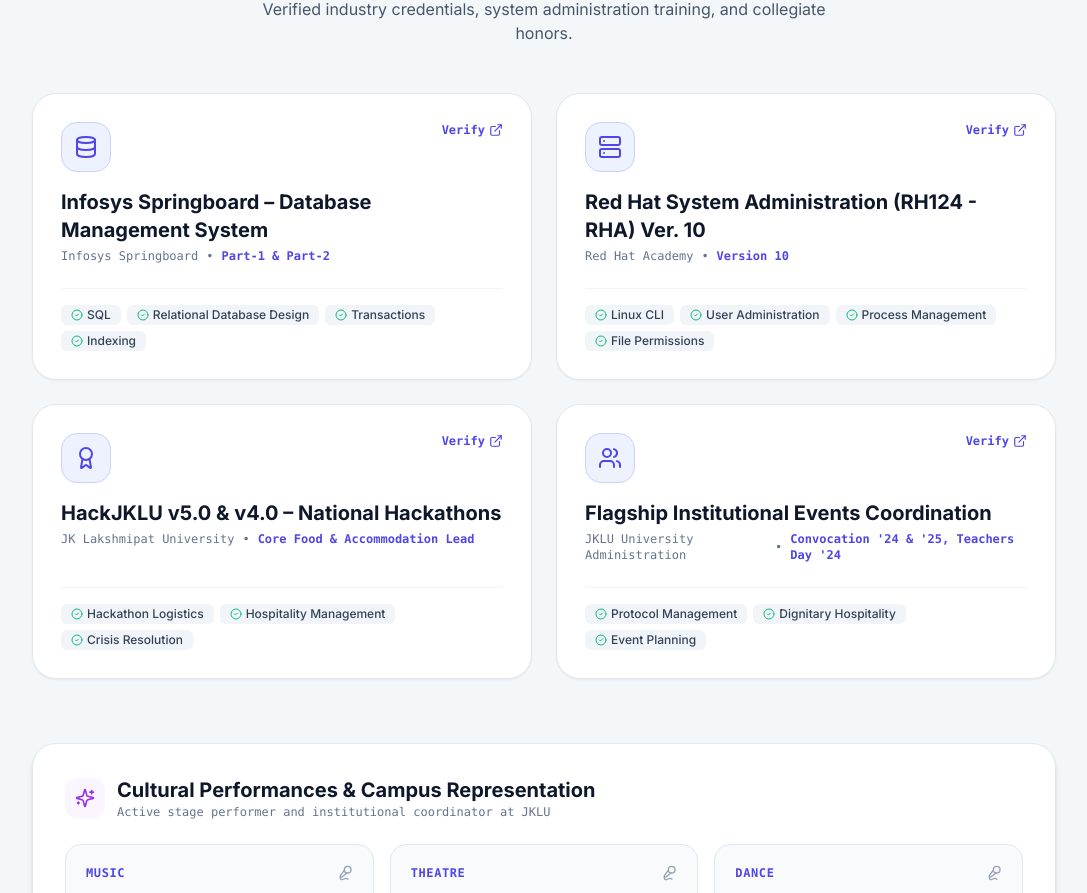
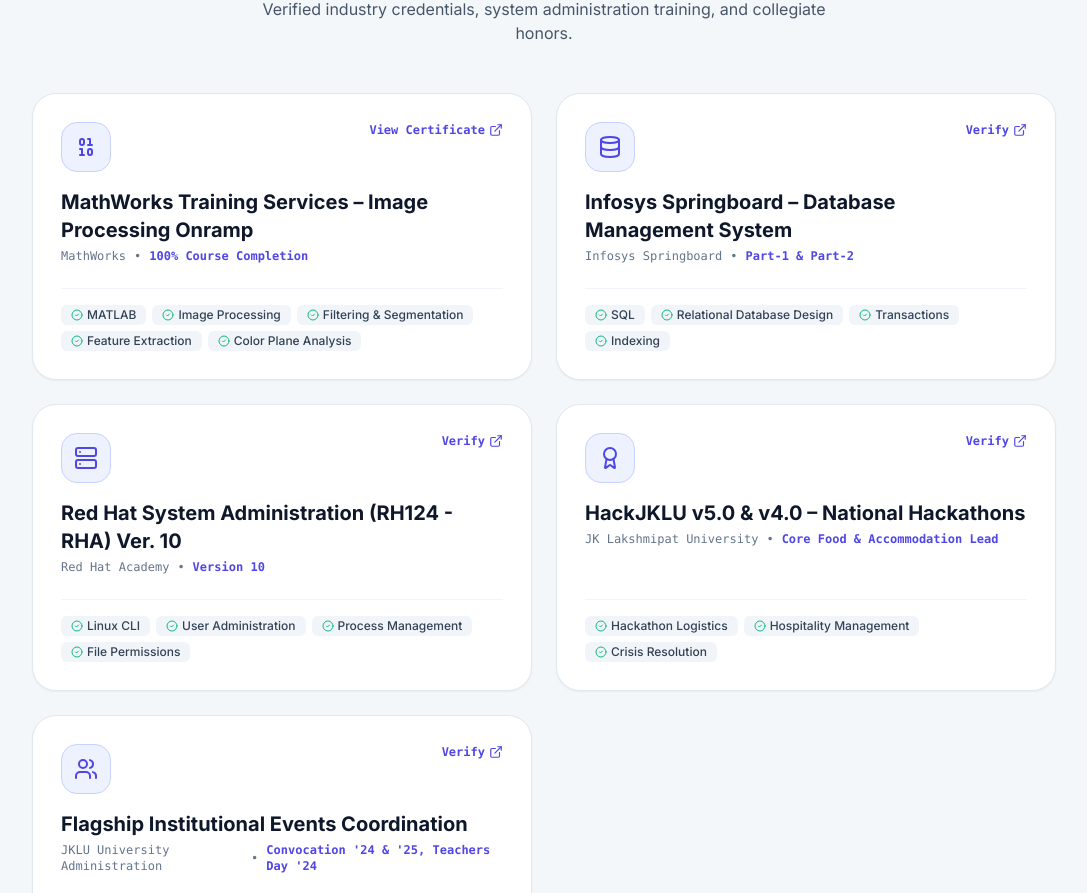
Before and after one commit to TanikGupta/Full-Stack-Asssignment-, a React (Vite) app in the folder client/: page / in a window 1280 px wide. Shown: the part 9799-10692 px from the top of the page, without its empty margins (96-1183 px from the left). Built offline with nearby package versions, Linux system fonts and the light colour scheme; no server answers.

Commit message:
Add MathWorks Image Processing Onramp certification with verified PDF preview

```diff
--- a/client/src/components/Certifications.jsx
+++ b/client/src/components/Certifications.jsx
@@ -1,13 +1,14 @@
 import React from 'react';
 import { motion } from 'framer-motion';
-import { Award, ExternalLink, CheckCircle2, ShieldCheck, Database, Server, Users, Mic2, Theater, Sparkles } from 'lucide-react';
+import { Award, ExternalLink, CheckCircle2, ShieldCheck, Database, Server, Users, Binary, Mic2, Theater, Sparkles } from 'lucide-react';
 import { certificationsData, culturalData } from '../data/portfolioData';
 
 const iconMap = {
   Database,
   Server,
   Award,
-  Users
+  Users,
+  Binary
 };
 
 const Certifications = () => {
@@ -60,7 +61,7 @@
                       rel="noopener noreferrer"
                       className="inline-flex items-center gap-1 text-xs font-mono font-semibold text-brand-600 dark:text-brand-400 hover:underline"
                     >
-                      <span>Verify</span>
+                      <span>{cert.link?.endsWith('.pdf') ? 'View Certificate' : 'Verify'}</span>
                       <ExternalLink className="w-3.5 h-3.5" />
                     </a>
                   </div>
--- a/client/src/data/portfolioData.js
+++ b/client/src/data/portfolioData.js
@@ -257,6 +257,15 @@
 
 export const certificationsData = [
   {
+    title: "MathWorks Training Services – Image Processing Onramp",
+    issuer: "MathWorks",
+    parts: "100% Course Completion",
+    date: "14 August 2026",
+    icon: "Binary",
+    link: "/certificates/image_processing_onramp.pdf",
+    skills: ["MATLAB", "Image Processing", "Filtering & Segmentation", "Feature Extraction", "Color Plane Analysis"]
+  },
+  {
     title: "Infosys Springboard – Database Management System",
     issuer: "Infosys Springboard",
     parts: "Part-1 & Part-2",
```
Also changed, not shown: 1 other file (tests, documents, lock files or other folders).
